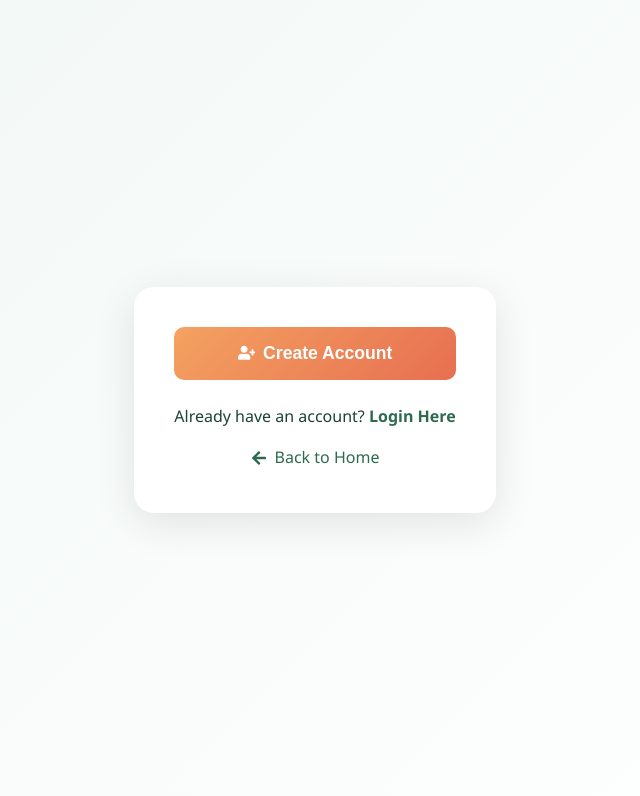
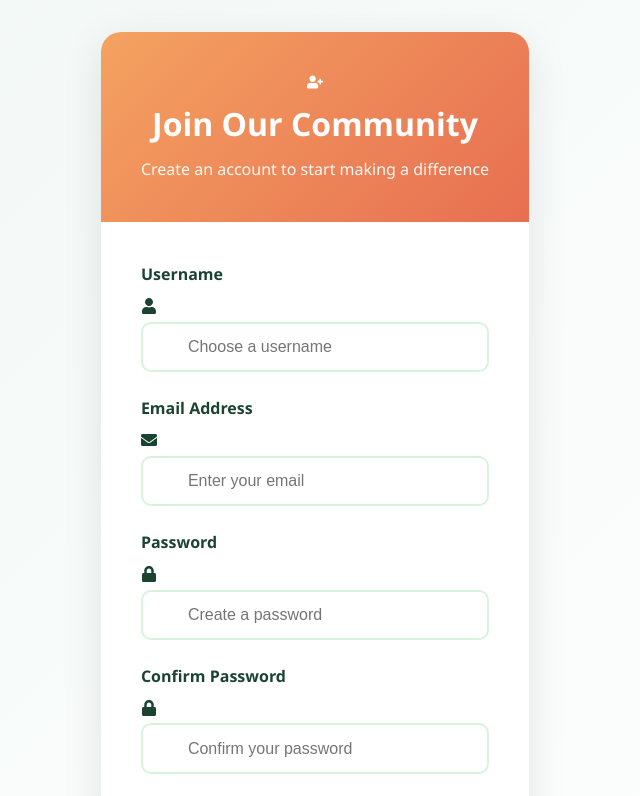
Before and after one commit to rishima17/LeftOverFood-Donation, a React app in the folder frontend/: page /register in a window 1280 px wide. Shown: the top 796 px of the page, without its empty margins (325-965 px from the left). Built offline with nearby package versions, Linux system fonts and the light colour scheme; the HTML template or start-up script is replaced by a standard one.

Commit message:
Update Register.jsx

```diff
--- a/frontend/src/components/Register.jsx
+++ b/frontend/src/components/Register.jsx
@@ -127,9 +127,79 @@ const Register = () => {
         .back-home a:hover { color: var(--primary-light); }
         .form-message { text-align: center; margin-top: 1rem; color: var(--accent-green); font-weight: 600; }
       `}</style>
-    <div className="register-container">
-      {/* header and form markup remain same */}
-      <form className="register-form" onSubmit={handleRegister}>
+   <div className="register-container">
+        <div className="register-header">
+          <FaUserPlus />
+          <h2>Join Our Community</h2>
+          <p>Create an account to start making a difference</p>
+        </div>
+
+        <form className="register-form" onSubmit={handleRegister}>
+          <div className="form-group">
+            <label htmlFor="username">Username</label>
+            <div className="input-group">
+              <FaUser />
+              <input
+                type="text"
+                id="username"
+                placeholder="Choose a username"
+                value={username}
+                onChange={(e) => setUsername(e.target.value)}
+                required
+              />
+            </div>
+          </div>
+
+          <div className="form-group">
+            <label htmlFor="email">Email Address</label>
+            <div className="input-group">
+              <FaEnvelope />
+              <input
+                type="email"
+                id="email"
+                placeholder="Enter your email"
+                value={email}
+                onChange={(e) => setEmail(e.target.value)}
+                required
+              />
+            </div>
+          </div>
+
+          <div className="form-group">
+            <label htmlFor="password">Password</label>
+            <div className="input-group">
+              <FaLock />
+              <input
+                type="password"
+                id="password"
+                placeholder="Create a password"
+                value={password}
+                onChange={(e) => {
+                  setPassword(e.target.value);
+                  checkPasswordStrength(e.target.value);
+                }}
+                required
+              />
+            </div>
+            {password && (
+              <div className="password-strength">{passwordStrength}</div>
+            )}
+          </div>
+
+          <div className="form-group">
+            <label htmlFor="confirm-password">Confirm Password</label>
+            <div className="input-group">
+              <FaLock />
+              <input
+                type="password"
+                id="confirm-password"
+                placeholder="Confirm your password"
+                value={confirmPassword}
+                onChange={(e) => setConfirmPassword(e.target.value)}
+                required
+              />
+            </div>
+          </div>
         {/* username, email, password, confirm password inputs */}
         <button type="submit" className="register-btn">
           <FaUserPlus /> Create Account
```
